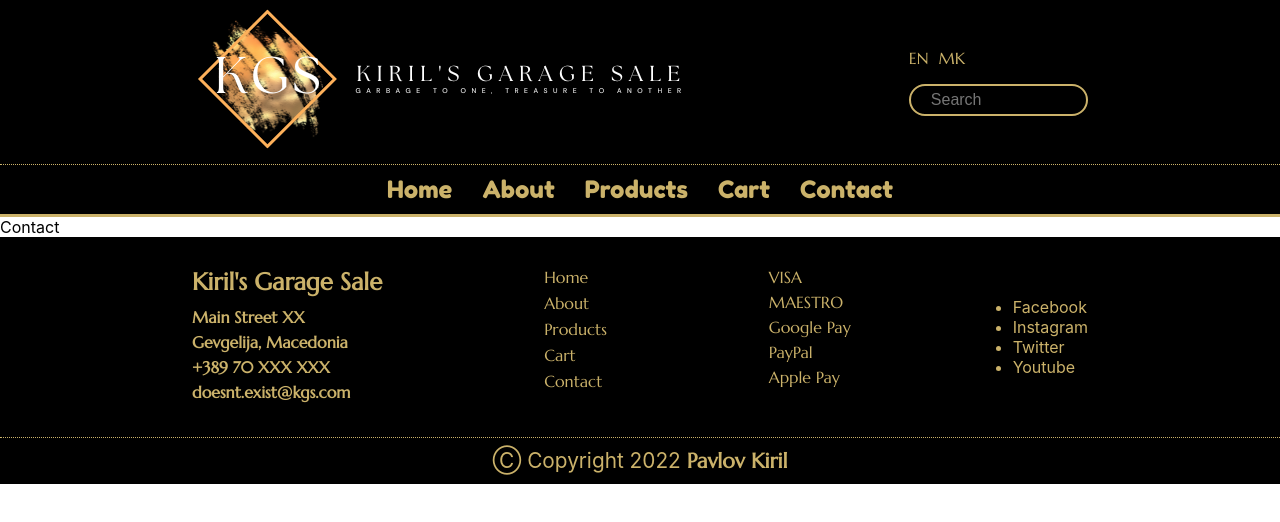
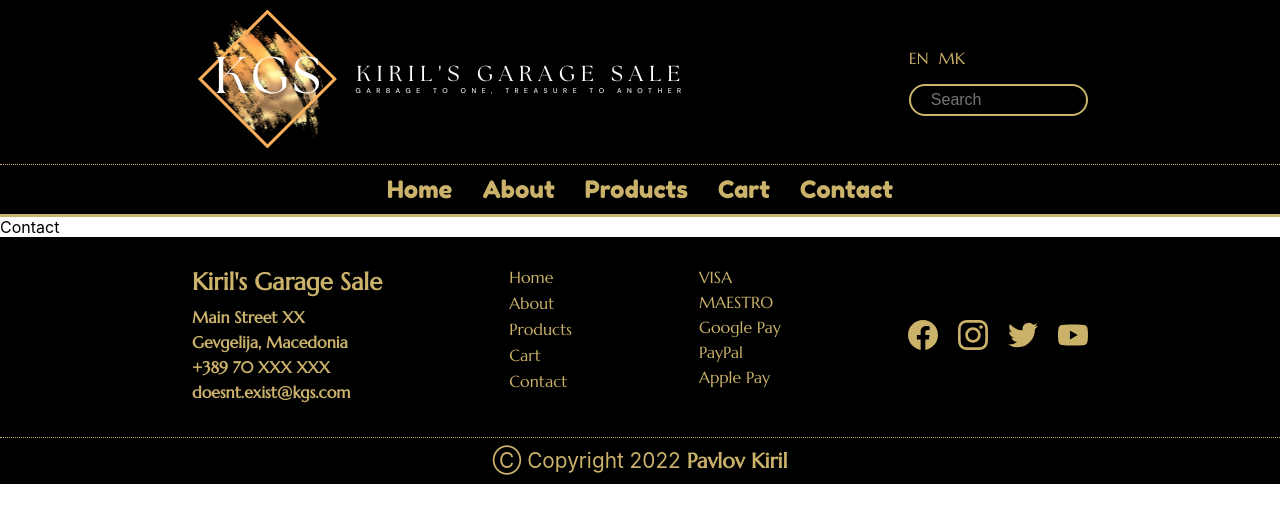
Before and after one commit to Kiril-Pavlov/garage-sale-site, a React (Create React App) app: page /contact in a window 1280 px wide. Shown: the top 522 px of the page. Built offline with nearby package versions, Linux system fonts and the light colour scheme; a web font is replaced by a local one.

Commit message:
added social icons to footer container

```diff
--- a/src/components/Footer/Footer.css
+++ b/src/components/Footer/Footer.css
@@ -55,6 +55,18 @@
     margin-bottom: 5px;
 }
 
+.social-networks{
+
+    display: flex;
+    flex-direction: row;
+    grid-gap: 20px;
+}
+
+.social-networks a{
+    fill: var(--primary-color);
+    size: 50;
+}
+
 .copyright-footer-container{
     text-align: center;
     font-size: 1.3rem;
--- a/src/components/Footer/Footer.jsx
+++ b/src/components/Footer/Footer.jsx
@@ -2,6 +2,8 @@ import React from 'react'
 import { Link } from 'react-router-dom'
 
 import "./Footer.css"
+
+import {SiYoutube, SiTwitter, SiInstagram, SiFacebook} from "react-icons/si"
 
 const Footer = ({ links }) => {
   return (
@@ -37,12 +39,10 @@ const Footer = ({ links }) => {
           </ul>
         </div>
         <div className='social-networks'>
-          <ul>
-            <li>Facebook</li>
-            <li>Instagram</li>
-            <li>Twitter</li>
-            <li>Youtube</li>
-          </ul>
+            <a href='https://www.facebook.com/'><SiFacebook size={30} color={"#CBB26A"}/></a>
+            <a href='https://www.instagram.com/'><SiInstagram size={30}  color={"#CBB26A"}/></a>
+            <a href='https://www.twitter.com/'><SiTwitter size={30}  color={"#CBB26A"}/></a>
+            <a href='https://www.youtube.com/'><SiYoutube size={30}  color={"#CBB26A"}/></a>
         </div>
       </div>
       <div className='copyright-footer-container'>
```
